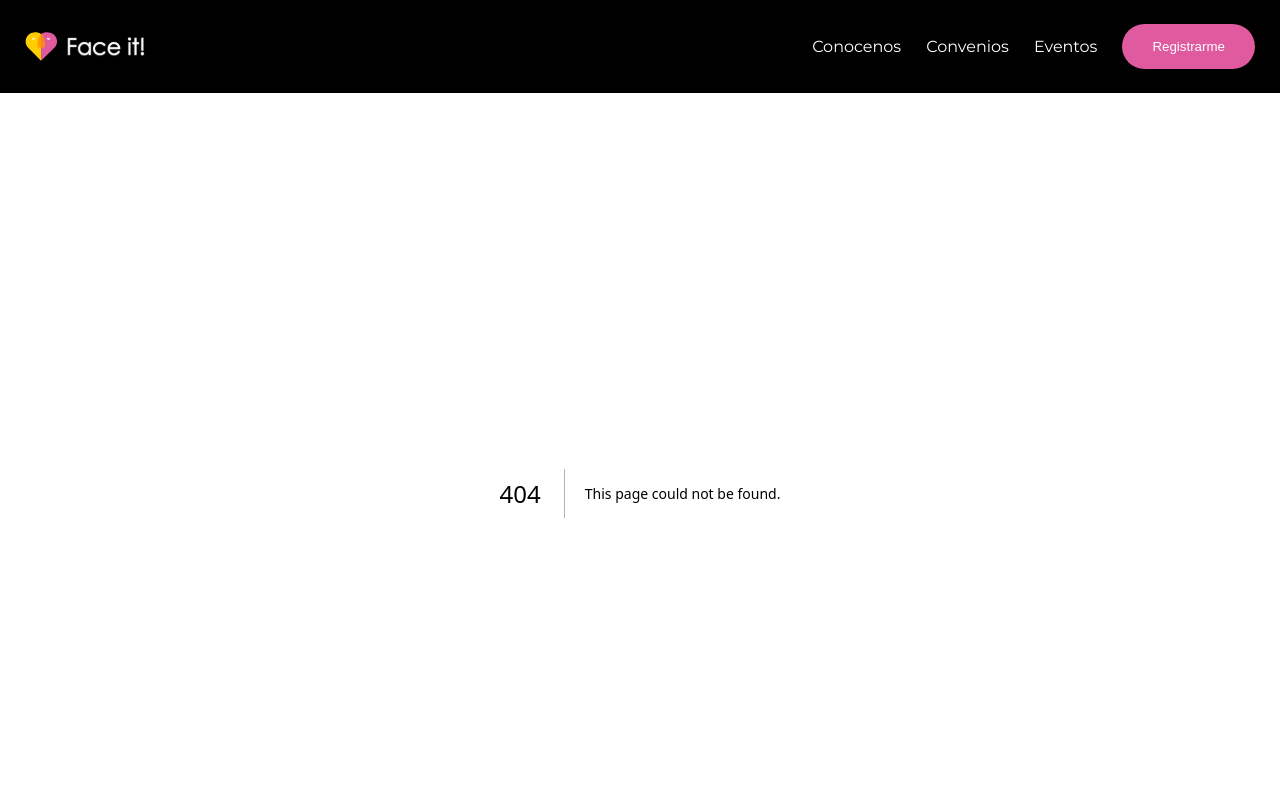
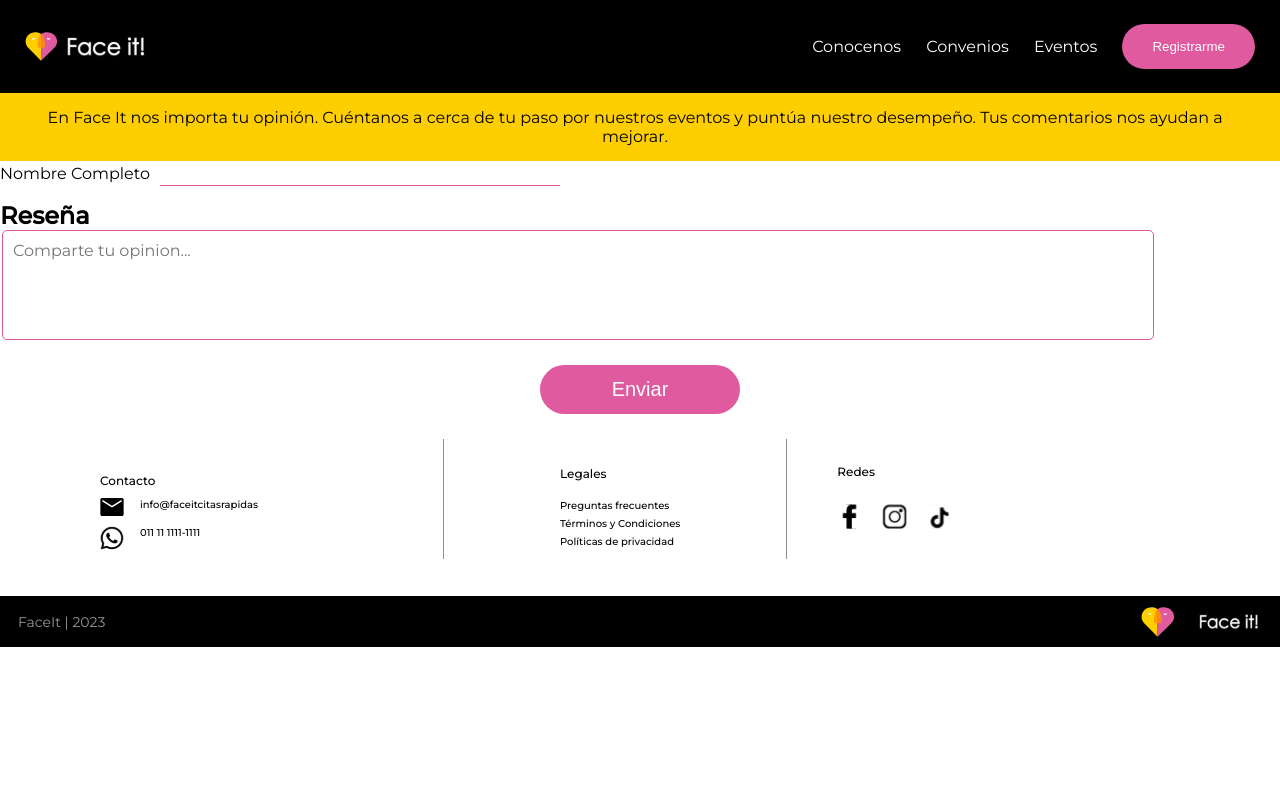
Before and after one commit to germankern/Face-It, a Next.js app: page /comentarios in a window 1280 px wide. Before the commit this address had no page. Shown: the top 800 px of the page. Built offline with nearby package versions, Linux system fonts and the light colour scheme.

Commit message:
advance1

```diff
--- /dev/null
+++ b/src/components/Comentarios/index.jsx
@@ -0,0 +1,26 @@
+import BlockStyle from "../BlockStyle/BlockStyle";
+import Button from "../Button";
+import TextArea from "../TextArea";
+import UnderlineQuestions from "../UnderlineQuestions";
+import styles from "./style.module.css";
+import {
+  parrafo,
+  title,
+  question,
+  titleArea,
+  placeHolder,
+  nameButton,
+  type,
+} from "./string";
+const ComentariosElement = () => {
+  return (
+    <div className={styles.containerComentarios}>
+      <BlockStyle title={title} parrafo={parrafo}></BlockStyle>
+      <UnderlineQuestions question={question} />
+      <TextArea title={titleArea} placeHolder={placeHolder} />
+      <Button name={nameButton} type={type} />
+    </div>
+  );
+};
+
+export default ComentariosElement;
--- /dev/null
+++ b/src/components/Comentarios/string.js
@@ -0,0 +1,10 @@
+const parrafo =
+  "En Face It nos importa tu opinión. Cuéntanos a cerca de tu paso por nuestros eventos y puntúa nuestro desempeño. Tus comentarios nos ayudan a mejorar. ";
+const title = "¿Cómo fue tu experiencia?";
+const question = "Nombre Completo";
+const titleArea = "Reseña";
+const placeHolder = "Comparte tu opinion...";
+const nameButton = "Enviar";
+const type = "submit";
+
+export { parrafo, title, question, titleArea, placeHolder, nameButton, type };
--- /dev/null
+++ b/src/pages/comentarios/index.jsx
@@ -0,0 +1,7 @@
+import ComentariosElement from "@/components/Comentarios";
+
+const Comentarios = () => {
+  return <ComentariosElement />;
+};
+
+export default Comentarios;
```
Also changed, not shown: src/components/Comentarios/style.module.css (added).
